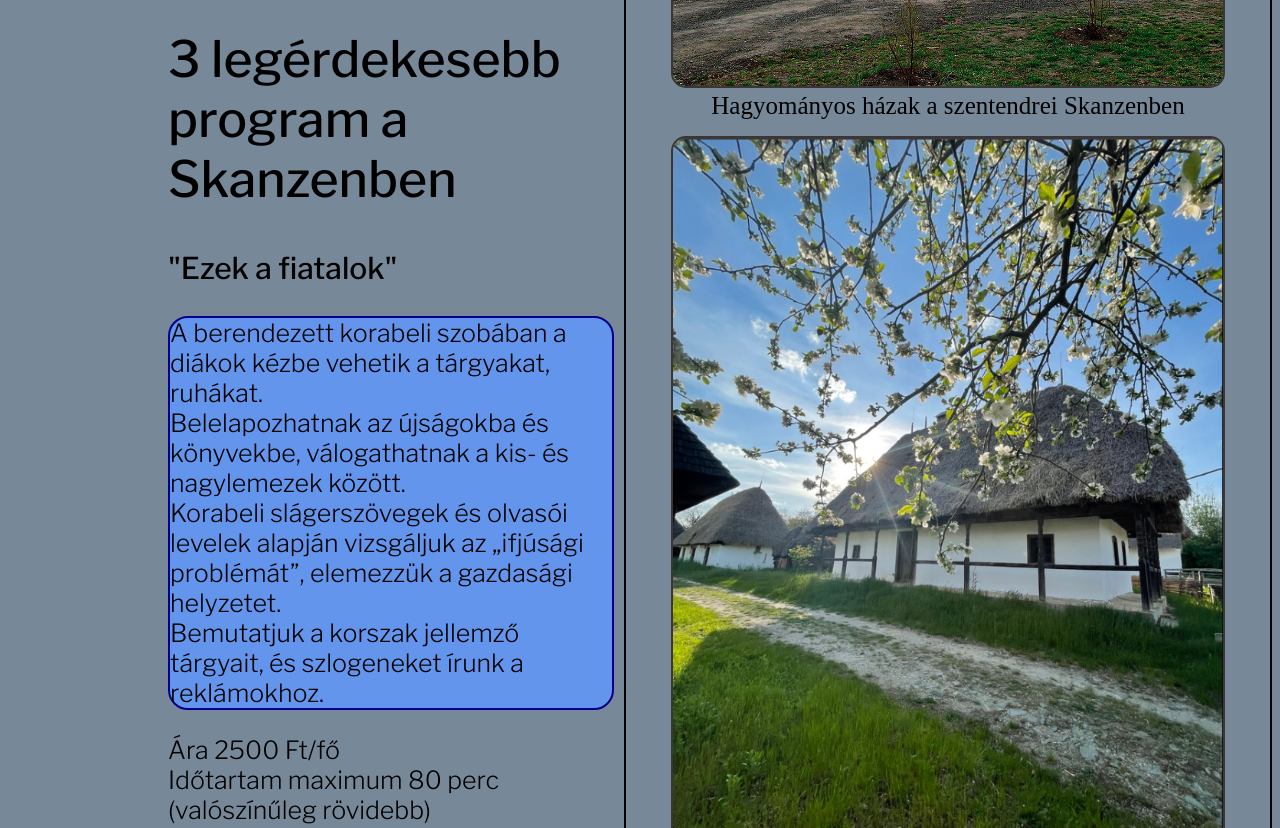
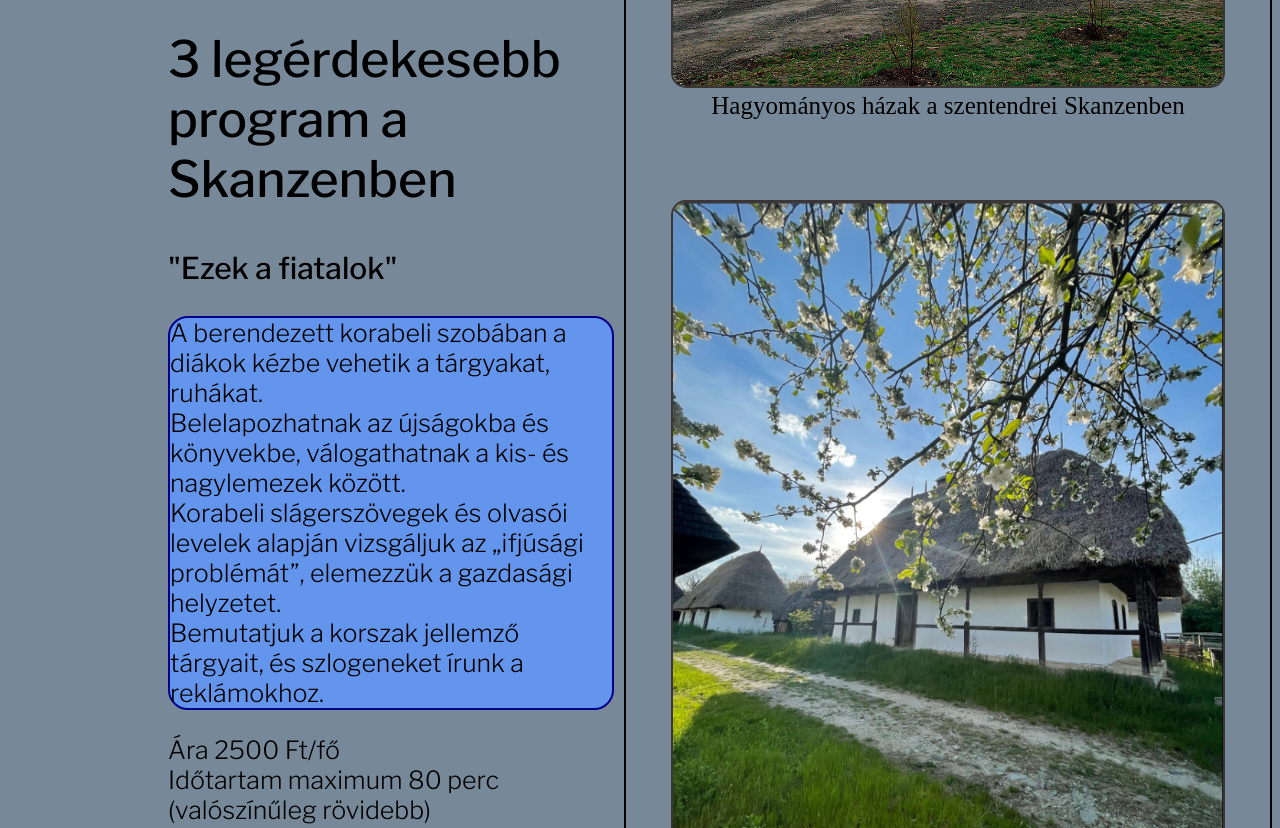
Before and after one commit to BoroReka/OsztalykirandulasOtletekProject, a plain HTML site: page muzeum.html in a window 1280 px wide. Shown: the part 720-1548 px from the top of the page. Drawn offline with nearby package versions, Linux system fonts and the light colour scheme.

Commit message:
képek között távolság

```diff
--- a/style.css
+++ b/style.css
@@ -163,6 +163,9 @@ figcaption{
     font-size: 25px;
     text-align: center;
 }
+figure{
+    margin-bottom:80px;
+}
 table, th, td{
     border: 2px green solid;
     border-collapse: collapse;
@@ -221,4 +224,3 @@ th{
     border-radius: 20px;
     background-color: rgb(109, 162, 134);
 }
-git push
```
